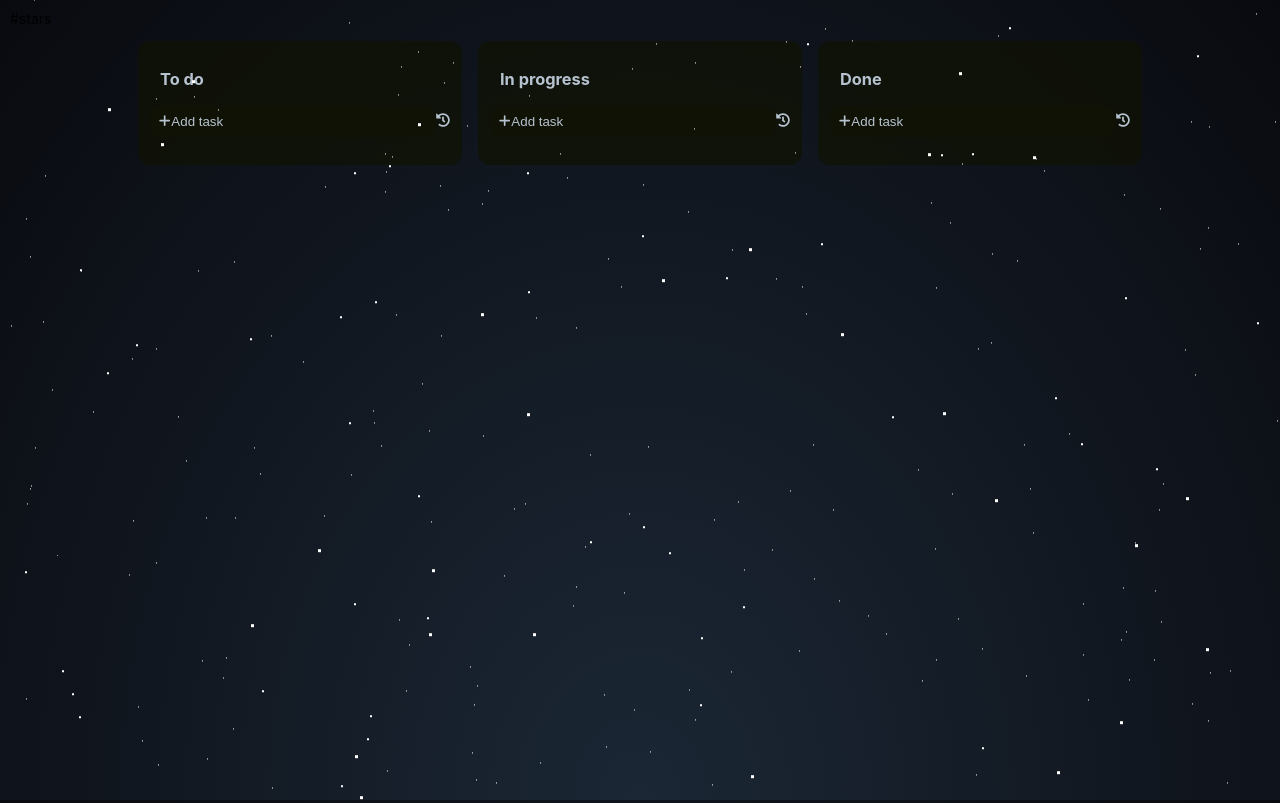
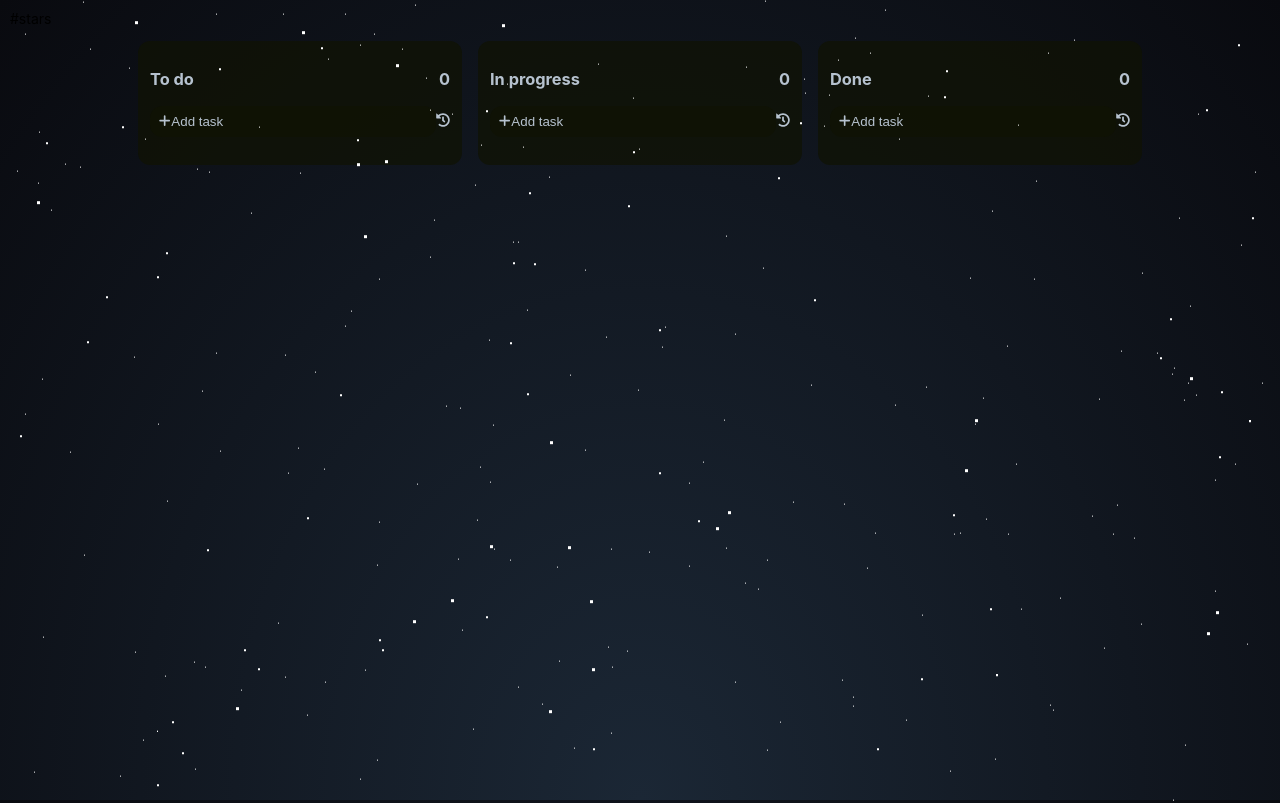
Before and after one commit to danielmunier/workflow, a React (Create React App) app: page / in a window 1280 px wide. Shown: the top 803 px of the page. Built offline with nearby package versions, Linux system fonts and the light colour scheme.

Commit message:
style: task counter

```diff
--- a/src/components/Card.js
+++ b/src/components/Card.js
@@ -47,6 +47,7 @@ export default function Card({ status }) {
     <div className="card">
       <div className="title">
         <h3>{status}</h3>
+        <h3>{taskList.length}</h3>
       </div>
       <div className="task_list">
         {
--- a/src/style/Card.css
+++ b/src/style/Card.css
@@ -13,8 +13,8 @@
 
 
 .title {
-    justify-content: space-around;
-    margin: 10px;
+    display: flex;
+    justify-content: space-between;
     align-items: left;
 }
 
--- a/src/style/Stars.sass
+++ b/src/style/Stars.sass
@@ -22,7 +22,7 @@ html
   height: 1px
   background: transparent
   box-shadow: $shadows-small
-  animation			: animStar 50s linear infinite
+  animation			: animStar 200s linear infinite
 
   &:after
     content: " "
```
